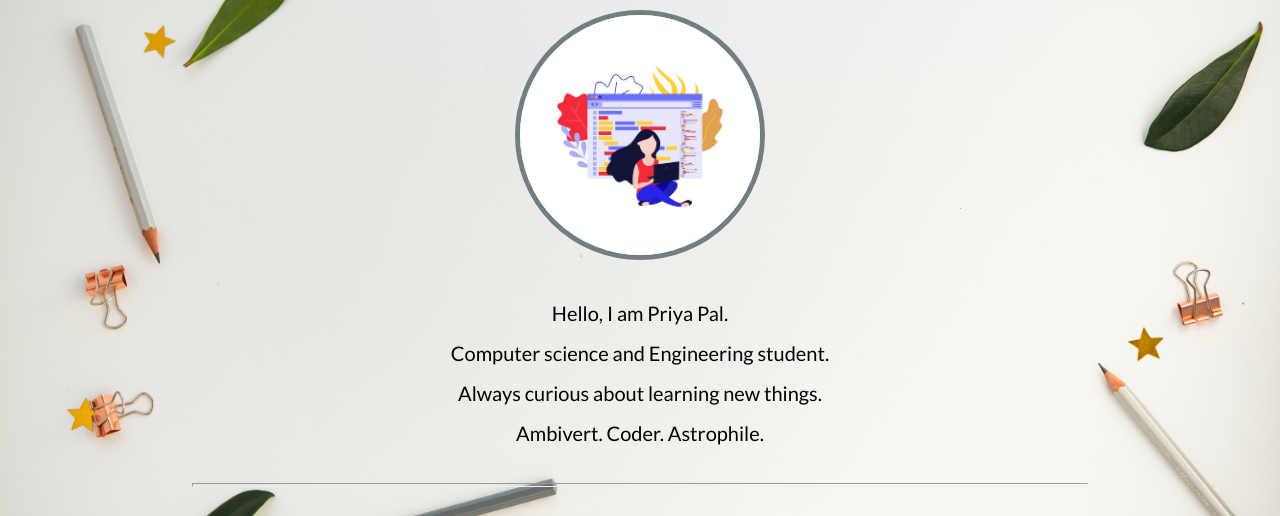
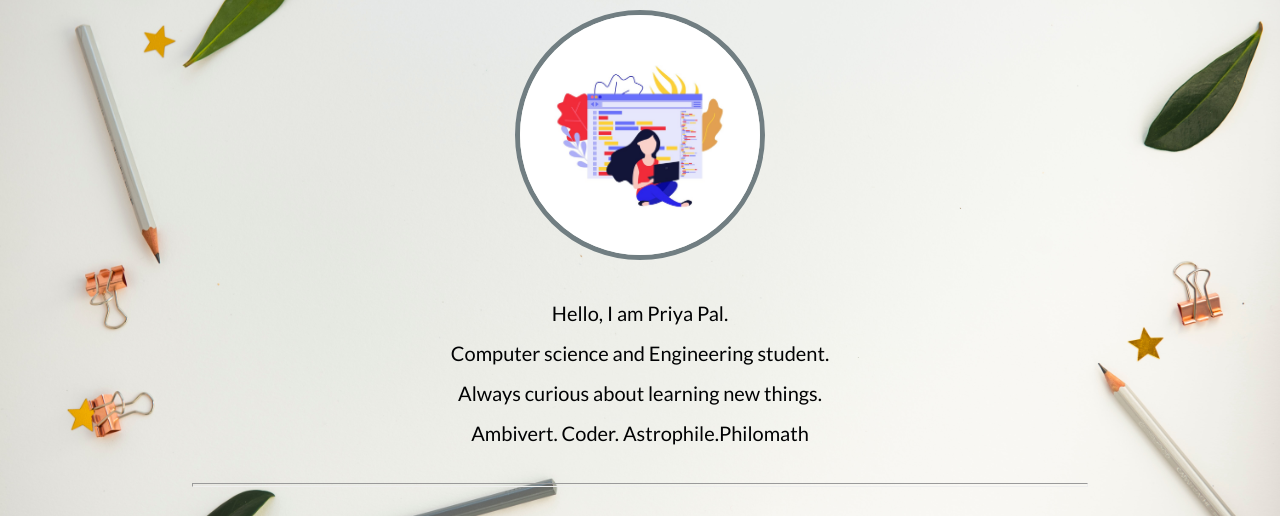
Before and after one commit to PriyaPal-tech/PriyaPal-tech.github.io, a plain HTML site: page index.html in a window 1280 px wide. Shown: the part 180-696 px from the top of the page. Drawn offline with Linux system fonts and the light colour scheme; a web font is replaced by a local one.

Commit message:
Update index.html

```diff
--- a/index.html
+++ b/index.html
@@ -38,7 +38,7 @@
   <h1>About</h1>
  <div class="main-img">
   <img id="dp" src="imgs/profile.jpg" alt="profile"></div>
-  <p id="about">Hello, I am Priya Pal.<br> Computer science and Engineering student.<br>Always curious about learning new things. <br>Ambivert. Coder. Astrophile.</p></div>
+  <p id="about">Hello, I am Priya Pal.<br> Computer science and Engineering student.<br>Always curious about learning new things. <br>Ambivert. Coder. Astrophile.Philomath</p></div>
   <hr/>
   <div class="key">
   	<h1>Skills</h1>
```
